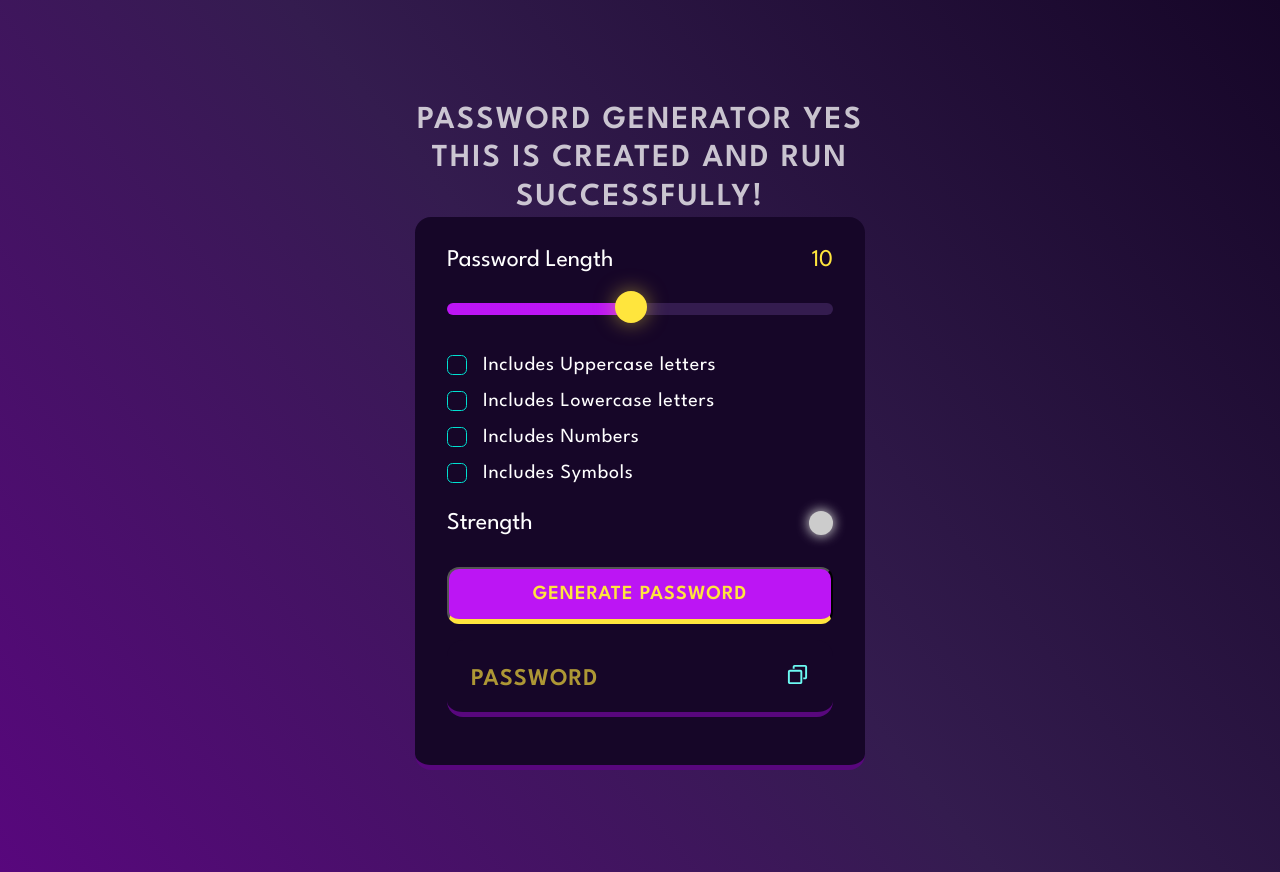
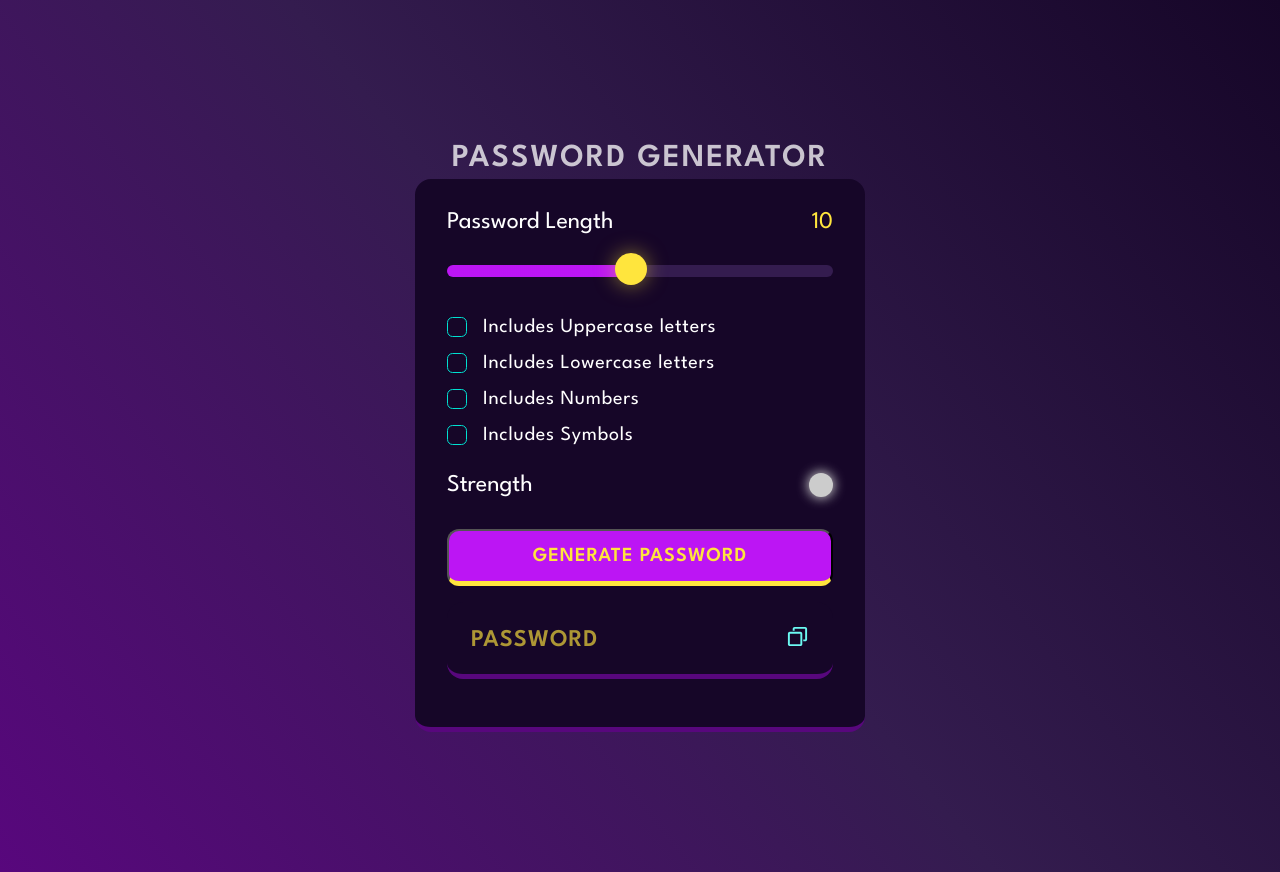
Before and after one commit to iamSHIVAM-0/Password-genrator, a plain HTML site: page index.html in a window 1280 px wide. Drawn offline with Linux system fonts and the light colour scheme.

Commit message:
Update index.html

```diff
--- a/index.html
+++ b/index.html
@@ -17,7 +17,7 @@
 
     <div class="container">
 
-        <h1>Password Generator yes this is created and run successfully!</h1>
+        <h1>Password Generator</h1>
 
         <!-- <div class="display-container">
 
```
